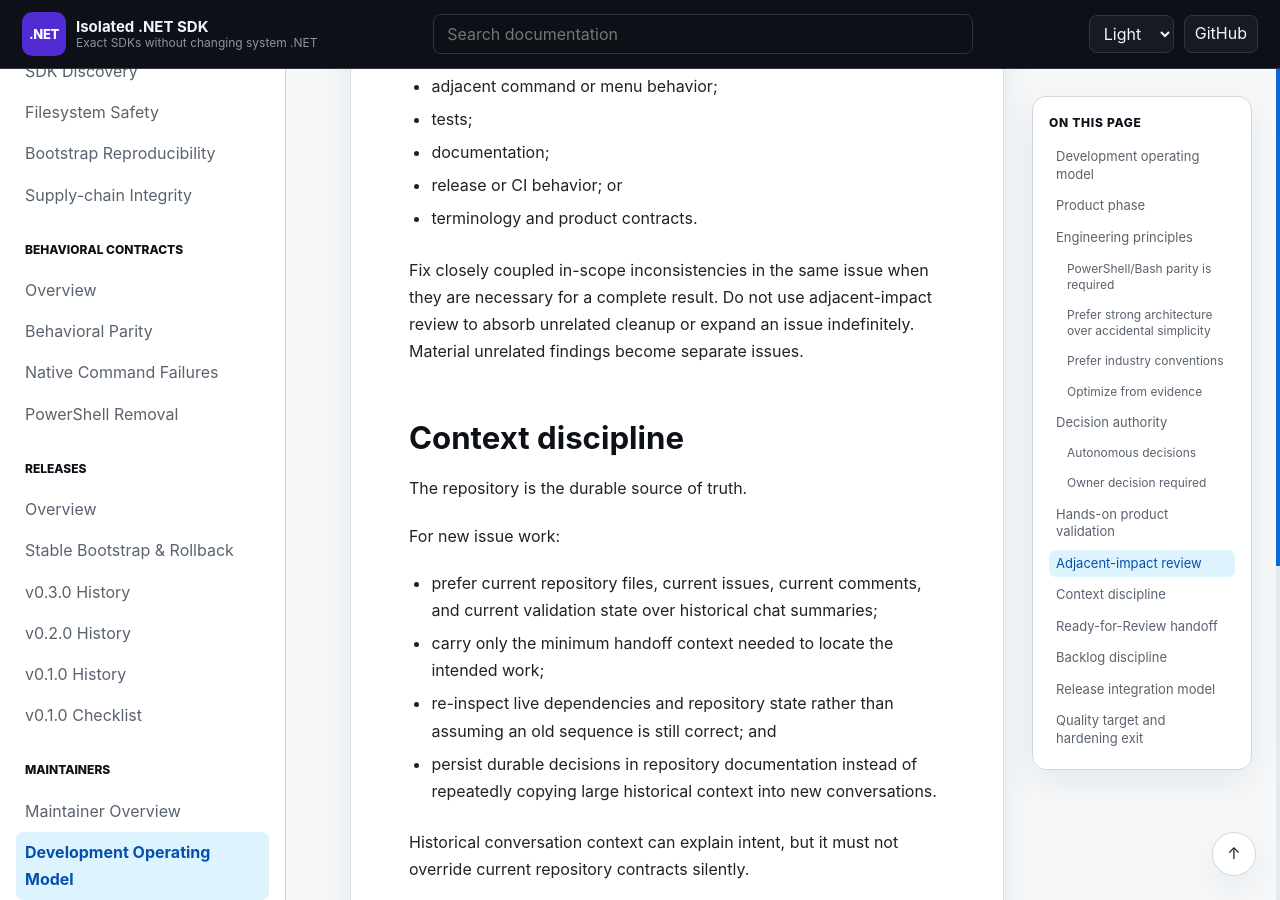
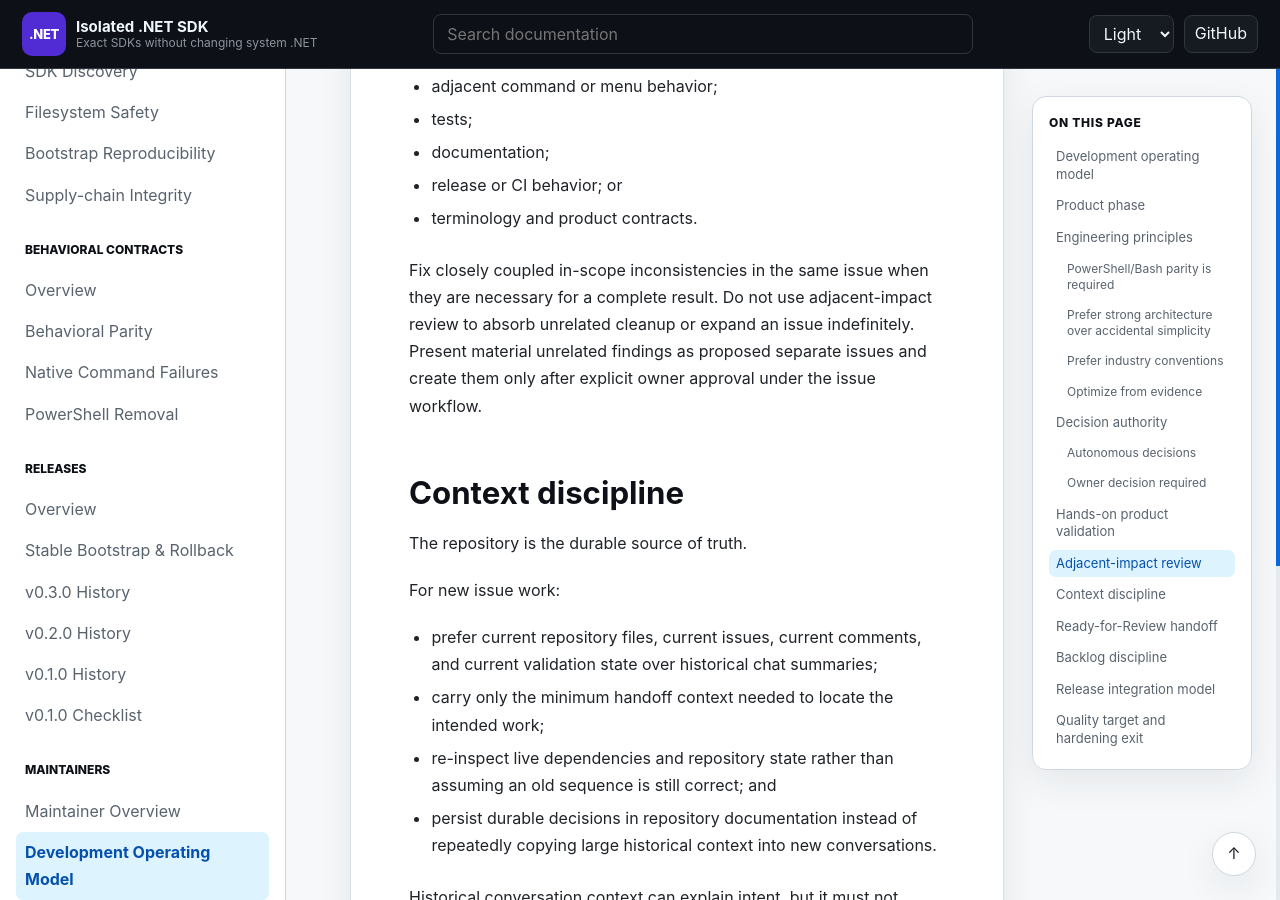
Before and after one commit to infoconex/isolated-dotnet-sdk, a Jekyll site: the page built from docs/maintainers/development/operating-model.md, in a window 1280 px wide and 900 px high, scrolled down 4192 px. Built offline with Jekyll 4.4.1, drawn with Linux system fonts in a browser that asks for light colours; our own code applies the rules of GitHub Pages for plain Markdown files; some of the changed text lies outside the part shown.

Commit message:
docs: reconcile follow-up issue approval guidance

```diff
--- a/docs/maintainers/development/operating-model.md
+++ b/docs/maintainers/development/operating-model.md
@@ -106,7 +106,7 @@
 - release or CI behavior; or
 - terminology and product contracts.
 
-Fix closely coupled in-scope inconsistencies in the same issue when they are necessary for a complete result. Do not use adjacent-impact review to absorb unrelated cleanup or expand an issue indefinitely. Material unrelated findings become separate issues.
+Fix closely coupled in-scope inconsistencies in the same issue when they are necessary for a complete result. Do not use adjacent-impact review to absorb unrelated cleanup or expand an issue indefinitely. Present material unrelated findings as proposed separate issues and create them only after explicit owner approval under the issue workflow.
 
 ## Context discipline
 
@@ -150,7 +150,7 @@
 - weakens architectural clarity; or
 - represents speculative feature expansion.
 
-During v0.4.0 hardening, prefer evaluation first and create implementation follow-ups only for findings that justify action.
+During v0.4.0 hardening, prefer evaluation first. Propose implementation follow-ups only for findings that justify action, and create them only after explicit owner approval under the issue workflow.
 
 ## Release integration model
 
```
Also changed, not shown: docs/maintainers/issues/issue-workflow.md (+1 -1 lines).
